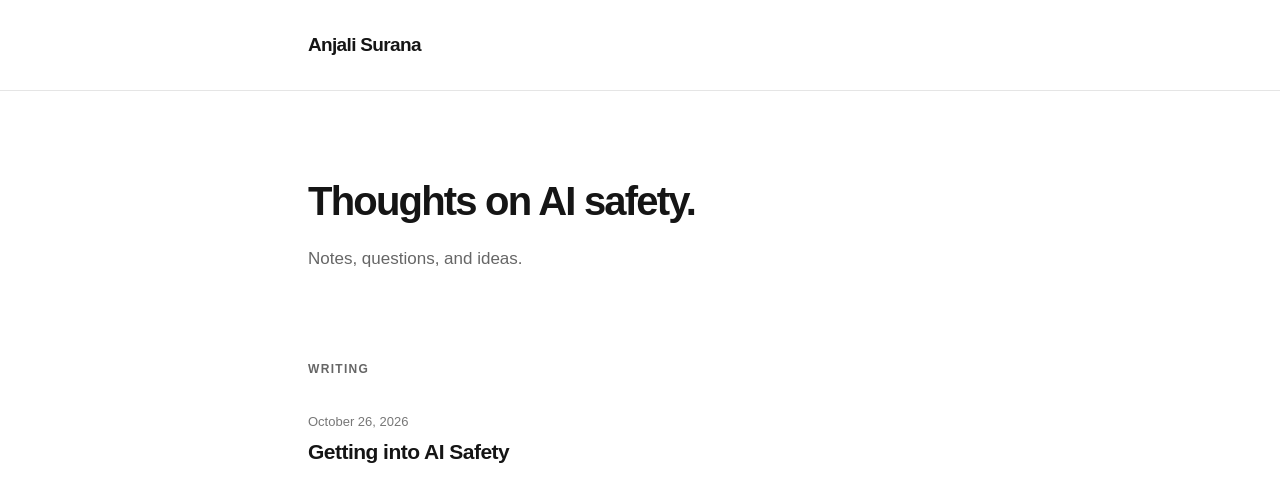
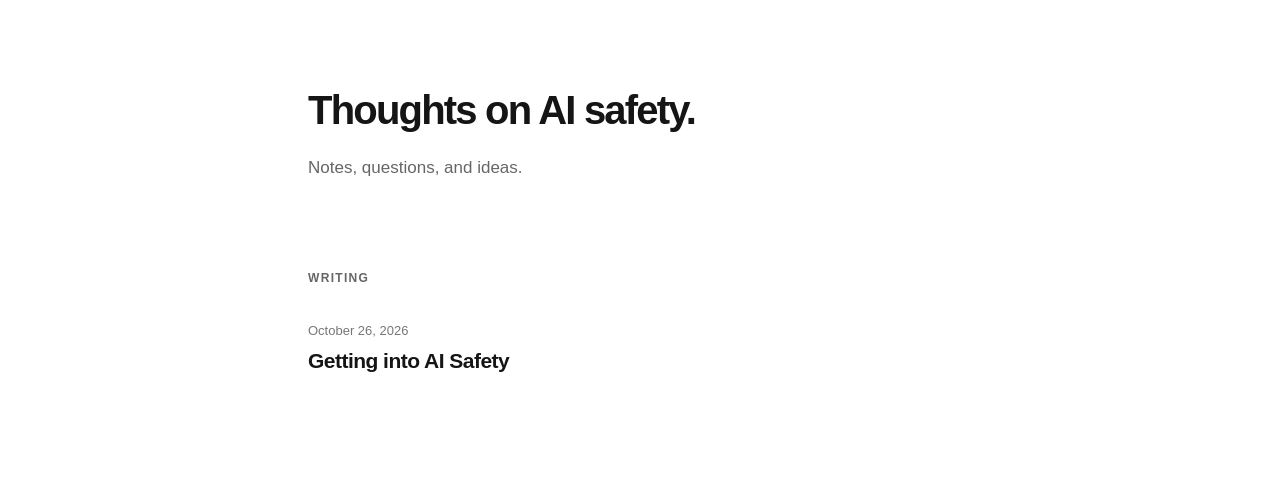
Before and after one commit to anjalisurana-commits/anjalisurana-commits.github.io, a Jekyll site: the page built from index.html, in a window 1280 px wide. Shown: the top 502 px of the page. Built offline with Jekyll 4.4.1, drawn with Linux system fonts in a browser that asks for light colours.

Commit message:
Remove name from header

```diff
--- a/_layouts/default.html
+++ b/_layouts/default.html
@@ -1,3 +1,3 @@
 <!doctype html>
 <html lang="en"><head><meta charset="utf-8"><meta name="viewport" content="width=device-width, initial-scale=1"><title>{% if page.title %}{{ page.title | escape }} · {% endif %}Anjali Surana</title><link rel="stylesheet" href="{{ '/style.css' | relative_url }}?v=3"></head>
-<body><header><div class="header-inner"><a class="name" href="{{ '/' | relative_url }}">Anjali Surana</a></div></header><main>{{ content }}</main></body></html>
+<body><main>{{ content }}</main></body></html>
```
